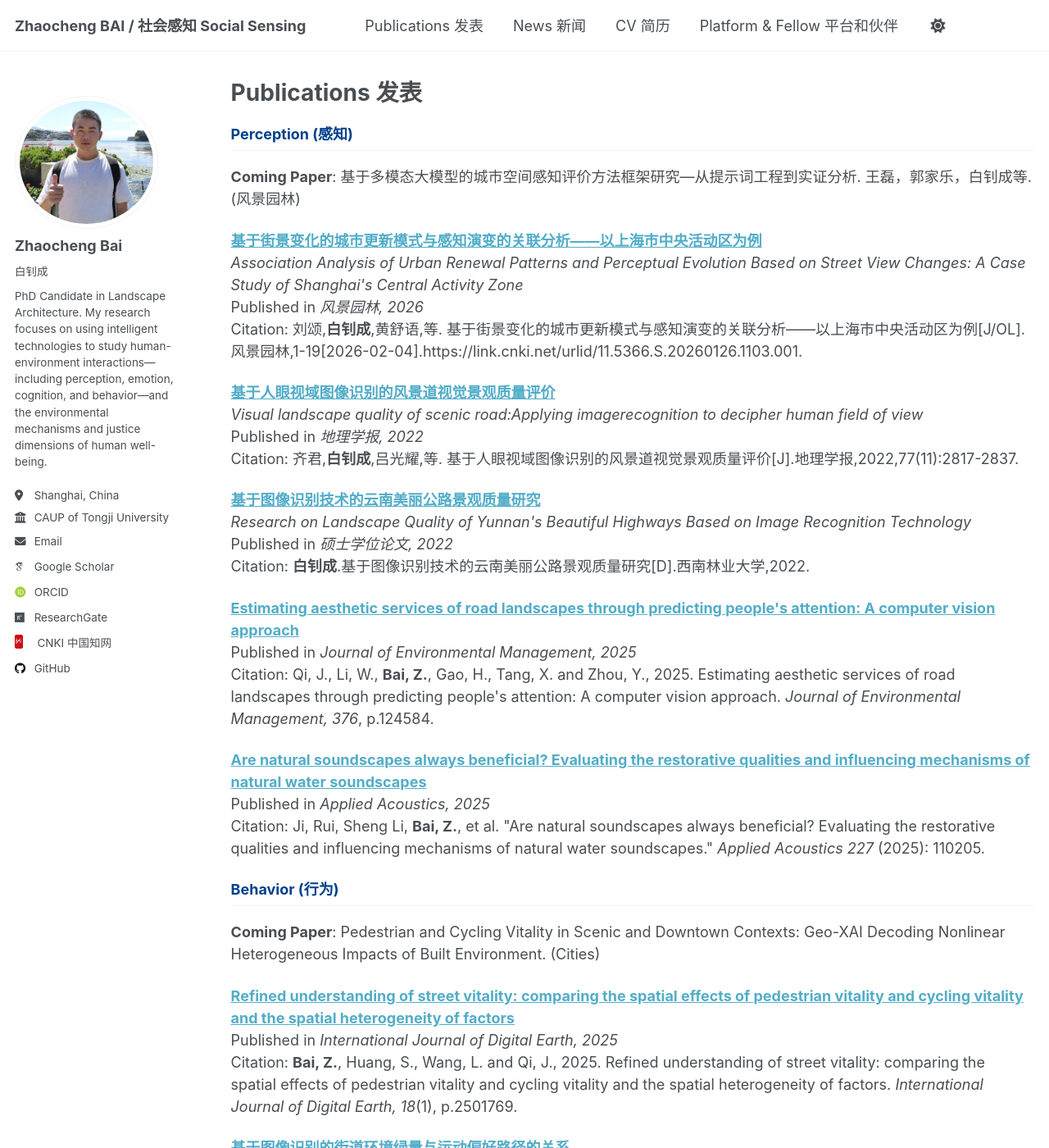
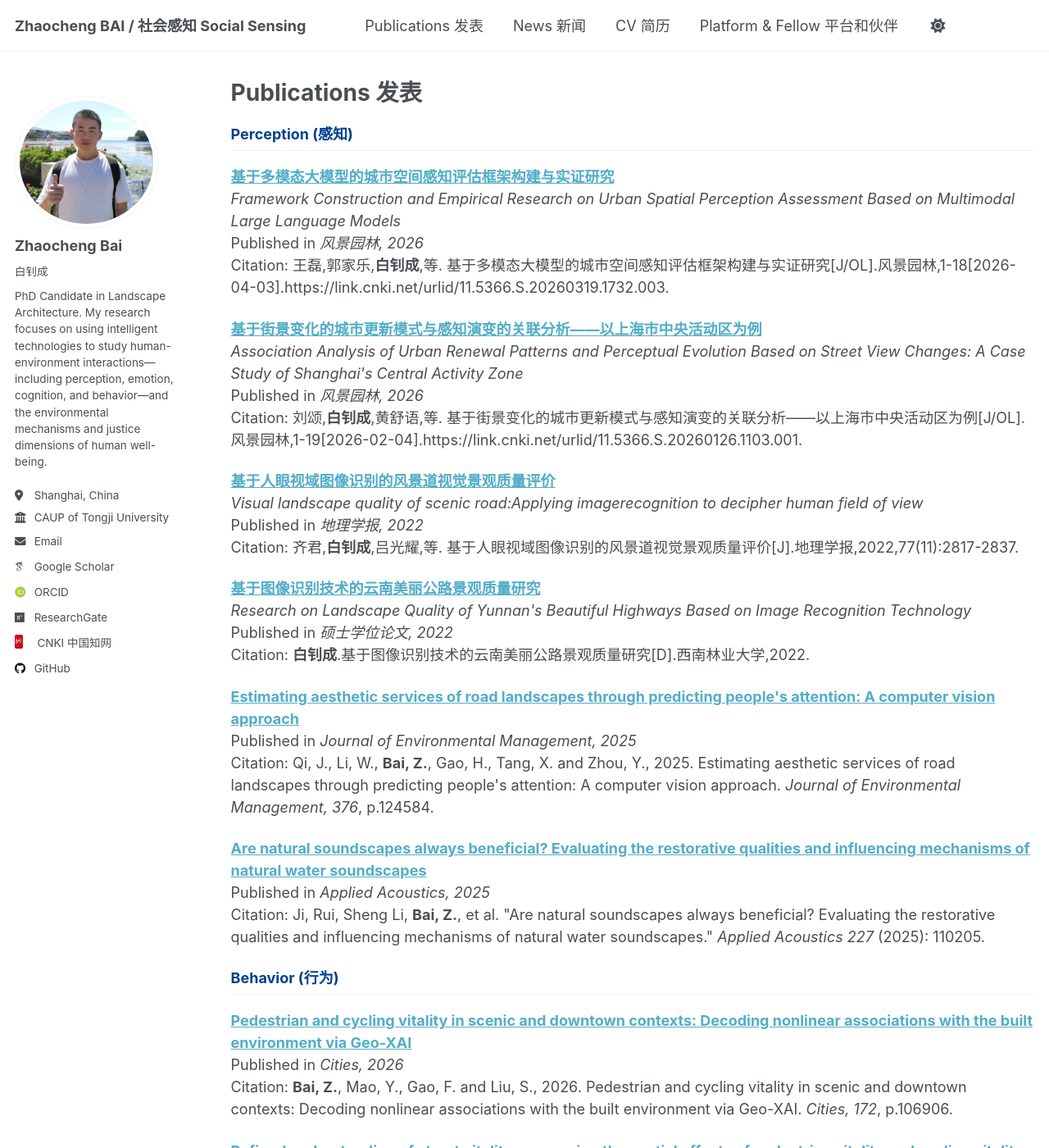
Before and after one commit to arsbai/arsbai.github.io, a Jekyll site: the page built from _pages/publications.md, in a window 1280 px wide and 1400 px high. Shown: the whole window at 82% size. Built offline with Jekyll 4.4.1, drawn with Linux system fonts in a browser that asks for light colours; some web fonts are replaced; a script that is not in the unit is left out; some of the changed text lies outside the part shown.

```diff
--- a/_pages/publications.md
+++ b/_pages/publications.md
@@ -9,7 +9,10 @@ author_profile: true
 <div class="list__item">
   <h2 class="archive__subtitle" style="color: #00408B;">Perception (感知)</h2>
 
-  <p><b>Coming Paper</b>: 基于多模态大模型的城市空间感知评价方法框架研究—从提示词工程到实证分析. 王磊，郭家乐，白钊成等. (风景园林)</p>
+<p><b><a href="https://link.cnki.net/urlid/11.5366.S.20260319.1732.003" target="_blank">基于多模态大模型的城市空间感知评估框架构建与实证研究</a></b><br>
+<i>Framework Construction and Empirical Research on Urban Spatial Perception Assessment Based on Multimodal Large Language Models</i><br>
+Published in <i>风景园林, 2026</i><br>
+Citation: 王磊,郭家乐,<b>白钊成</b>,等. 基于多模态大模型的城市空间感知评估框架构建与实证研究[J/OL].风景园林,1-18[2026-04-03].https://link.cnki.net/urlid/11.5366.S.20260319.1732.003.</p>
 
   <p><b><a href="https://kns.cnki.net/kcms2/article/abstract?v=hmNf6PfbaBvcrqD9VzinSZ1avrqNFkOZvsfxturhDxboPLYn-xldt4nKegsCb-pyB3Ur0V-E6dgmcHd2DJcyX0uYqzUbyI0e3mmSEl9q2k1obbxYlBm9K6Ud0O213Pe0yaS83JWkC90U_yfM6vdi9BNhmg67Gbn0dqYYK6JwjwFxFpYvfu1iRQ==&uniplatform=NZKPT&language=CHS" target="_blank">基于街景变化的城市更新模式与感知演变的关联分析——以上海市中央活动区为例</a></b><br>
   <i>Association Analysis of Urban Renewal Patterns and Perceptual Evolution Based on Street View Changes: A Case Study of Shanghai's Central Activity Zone</i><br>
@@ -38,7 +41,9 @@ author_profile: true
 <div class="list__item">
   <h2 class="archive__subtitle" style="color: #00408B;">Behavior (行为)</h2>
 
-  <p><b>Coming Paper</b>: Pedestrian and Cycling Vitality in Scenic and Downtown Contexts: Geo-XAI Decoding Nonlinear Heterogeneous Impacts of Built Environment. (Cities)</p>
+<p><b><a href="https://doi.org/10.1016/j.cities.2026.106906" target="_blank">Pedestrian and cycling vitality in scenic and downtown contexts: Decoding nonlinear associations with the built environment via Geo-XAI</a></b><br>
+Published in <i>Cities, 2026</i><br>
+Citation: <b>Bai, Z.</b>, Mao, Y., Gao, F. and Liu, S., 2026. Pedestrian and cycling vitality in scenic and downtown contexts: Decoding nonlinear associations with the built environment via Geo-XAI. <i>Cities, 172</i>, p.106906.</p>
 
   <p><b><a href="https://www.tandfonline.com/doi/full/10.1080/17538947.2025.2501769" target="_blank">Refined understanding of street vitality: comparing the spatial effects of pedestrian vitality and cycling vitality and the spatial heterogeneity of factors</a></b><br>
   Published in <i>International Journal of Digital Earth, 2025</i><br>
@@ -89,7 +94,10 @@ author_profile: true
 <div class="list__item">
   <h2 class="archive__subtitle" style="color: #00408B;">Urban Renewal and Third Space (城市更新和第三空间)</h2>
 
-  <p><b>Coming Paper</b>: Multidimensional Perceptual Assessment of Urban Recreational Spaces Based on Large Language Models: A Case Study of Shanghai's Inner Ring Area (基于大语言模型的城市休闲空间多维感知评价——以上海市内环区域为例). (中国园林)</p>
+<p><b><a href="https://link.cnki.net/urlid/11.2165.TU.20260326.1540.002" target="_blank">基于大语言模型的城市休闲空间多维感知评价——以上海市内环区域为例</a></b><br>
+<i>Multidimensional Perceptual Assessment of Urban Recreational Spaces Based on Large Language Models: A Case Study of Shanghai's Inner Ring Area</i><br>
+Published in <i>中国园林, 2026</i><br>
+Citation: 刘颂,<b>白钊成</b>,高枫,等. 基于大语言模型的城市休闲空间多维感知评价——以上海市内环区域为例[J/OL].中国园林,1-8[2026-04-03].https://link.cnki.net/urlid/11.2165.TU.20260326.1540.002.</p>
 
   <p><b><a href="https://doi.org/10.1016/j.jretconser.2025.104423" target="_blank">Unraveling the consumer geography from the review big data: A supply-demand duality perspective using store density and expenditure intensity</a></b><br>
   Published in <i>Journal of Retailing and Consumer Services, 2025</i><br>
```
Also changed, not shown: _pages/about.md (+5 -2 lines).
